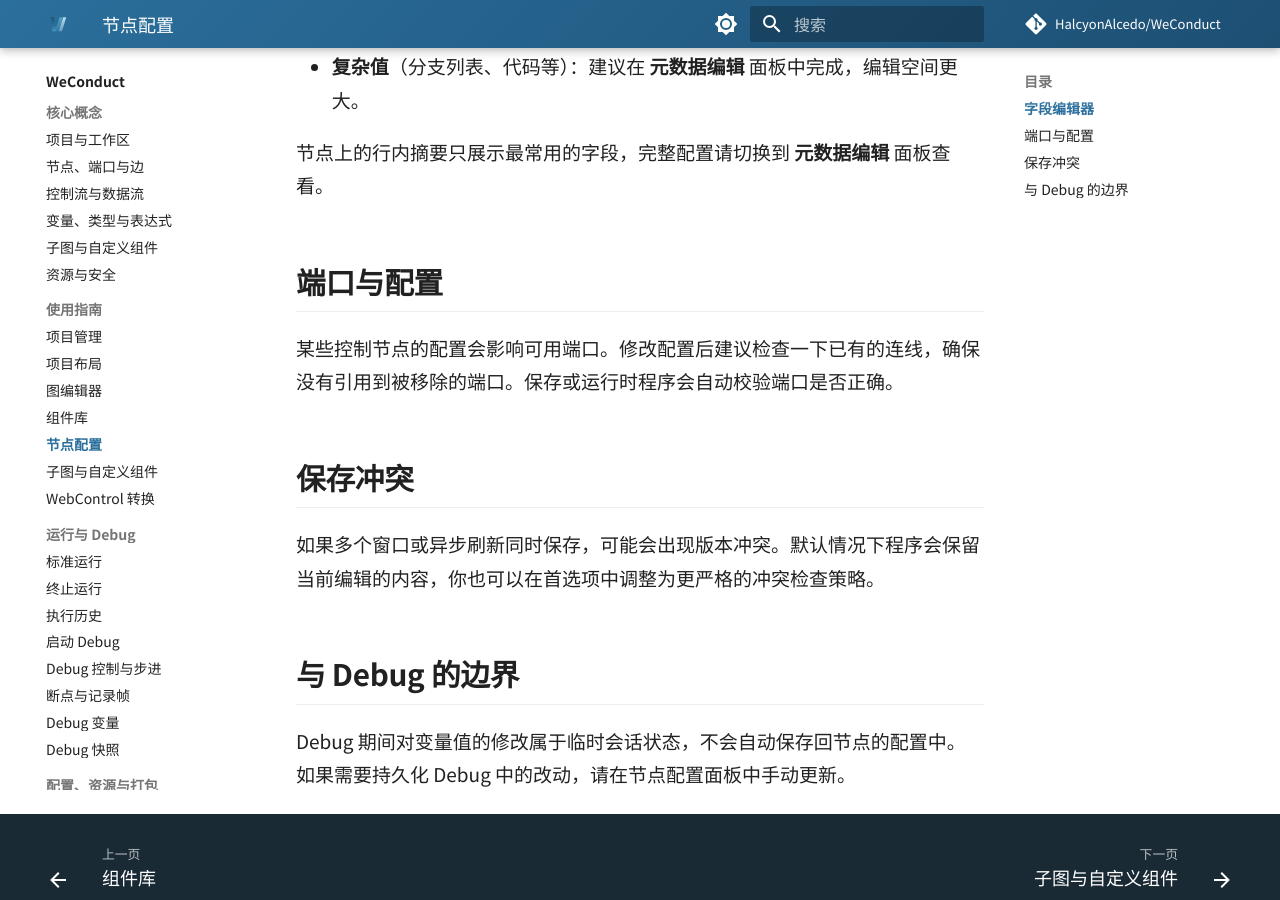
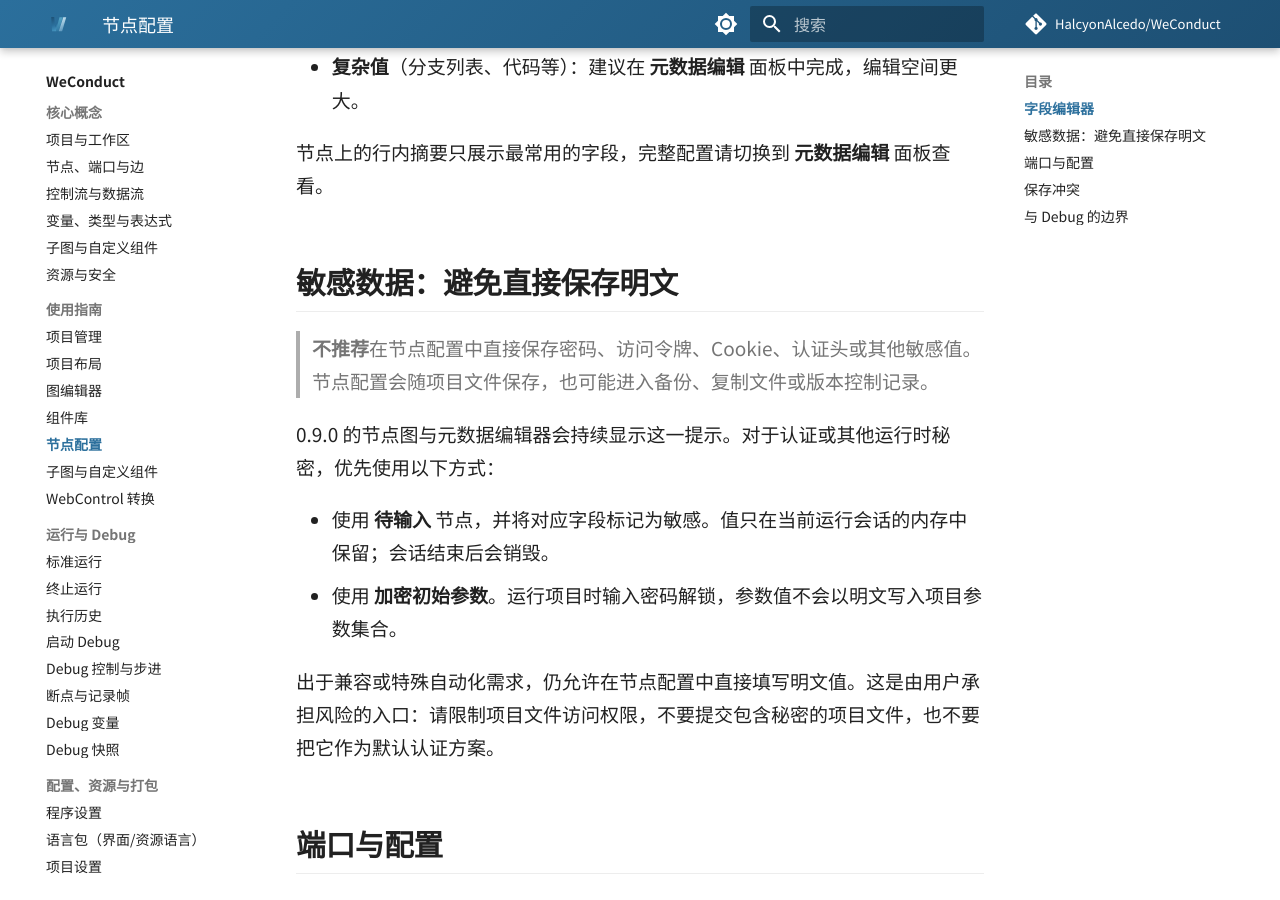
Before and after one commit to HalcyonAlcedo/WeConduct, an MkDocs documentation site: the page built from docs/weconduct/guide/node-configuration.md, in a window 1280 px wide and 900 px high, scrolled down 579 px. Built offline with MkDocs 1.6.1 and Material for MkDocs 9.7.7, drawn with Linux system fonts in a browser that asks for light colours; comment, search, counter and statistics services are not loaded.

Commit message:
docs: warn against plaintext node secrets

```diff
--- a/docs/weconduct/guide/node-configuration.md
+++ b/docs/weconduct/guide/node-configuration.md
@@ -1,6 +1,6 @@
 ---
 product: weconduct
-version: 0.8.1
+version: 0.9.0
 doc_id: weconduct:guide:node-configuration
 ---
 
@@ -19,6 +19,17 @@ doc_id: weconduct:guide:node-configuration
 
 节点上的行内摘要只展示最常用的字段，完整配置请切换到 **元数据编辑** 面板查看。
 
+## 敏感数据：避免直接保存明文
+
+> **不推荐**在节点配置中直接保存密码、访问令牌、Cookie、认证头或其他敏感值。节点配置会随项目文件保存，也可能进入备份、复制文件或版本控制记录。
+
+0.9.0 的节点图与元数据编辑器会持续显示这一提示。对于认证或其他运行时秘密，优先使用以下方式：
+
+- 使用 **待输入** 节点，并将对应字段标记为敏感。值只在当前运行会话的内存中保留；会话结束后会销毁。
+- 使用 **加密初始参数**。运行项目时输入密码解锁，参数值不会以明文写入项目参数集合。
+
+出于兼容或特殊自动化需求，仍允许在节点配置中直接填写明文值。这是由用户承担风险的入口：请限制项目文件访问权限，不要提交包含秘密的项目文件，也不要把它作为默认认证方案。
+
 ## 端口与配置
 
 某些控制节点的配置会影响可用端口。修改配置后建议检查一下已有的连线，确保没有引用到被移除的端口。保存或运行时程序会自动校验端口是否正确。
```
